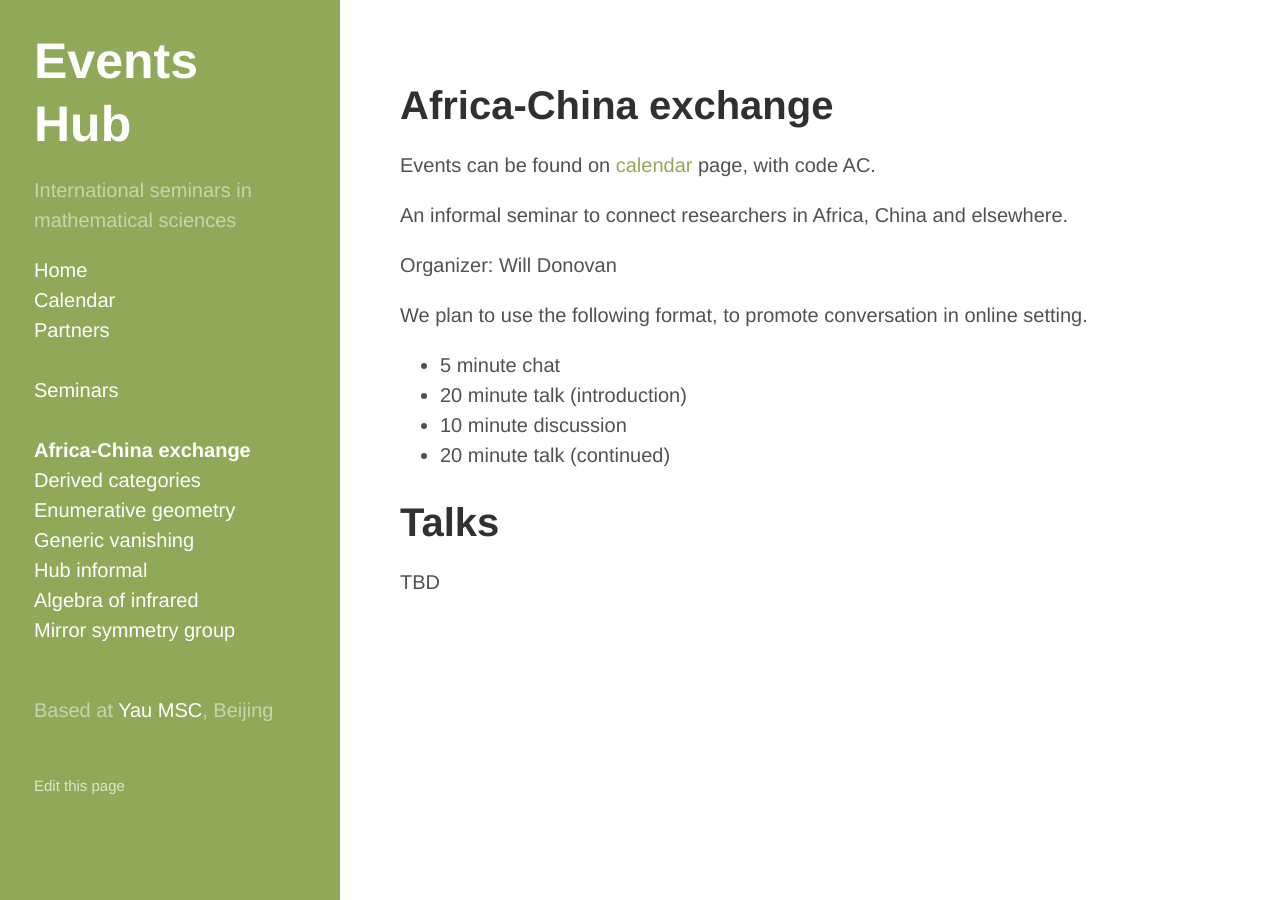
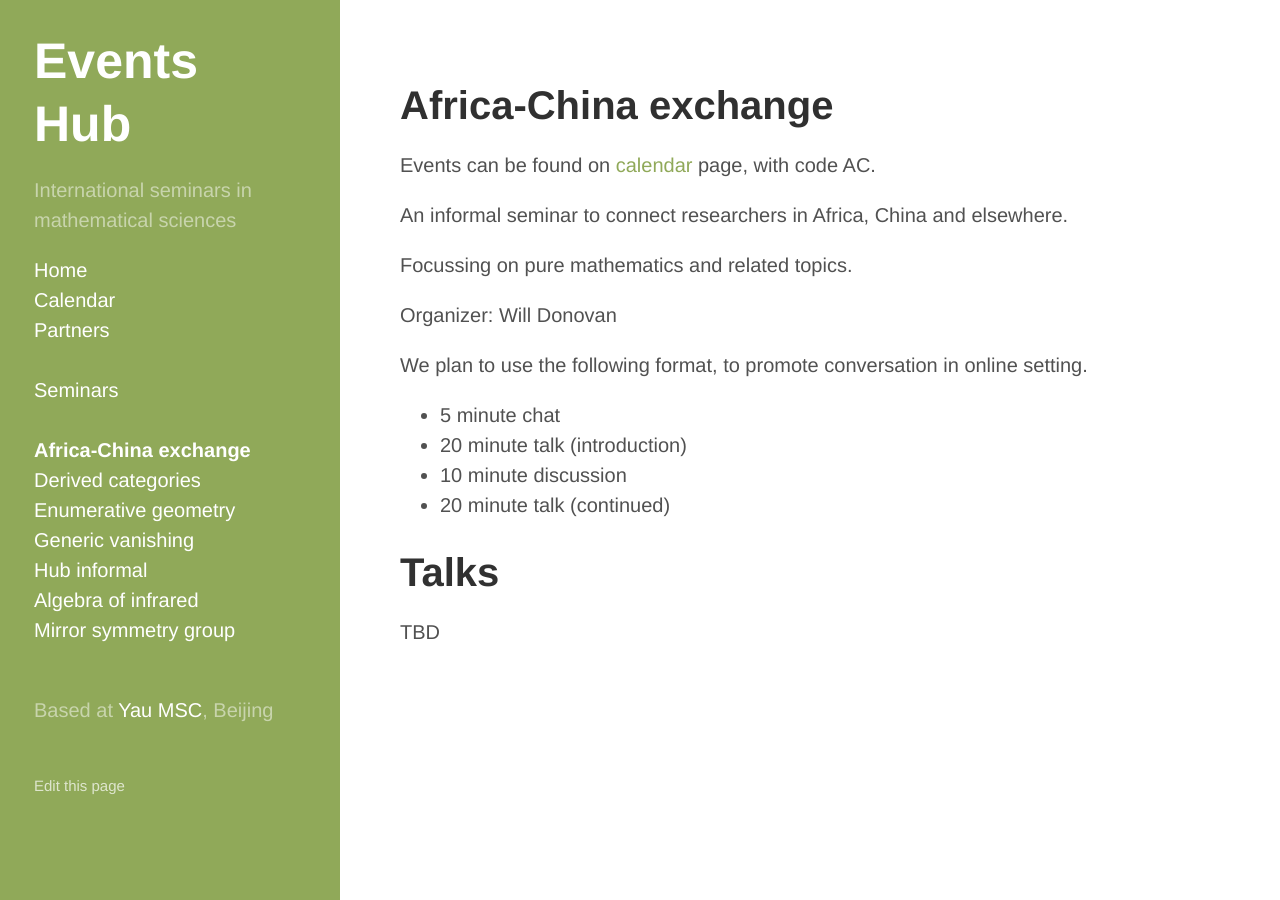
Before and after one commit to yau-msc-events/yau-msc-events.github.io, a Jekyll site: the page built from seminar-ac.md, in a window 1280 px wide. Built offline with Jekyll 4.4.1, drawn with Linux system fonts in a browser that asks for light colours.

Commit message:
Update seminar-ac.md

```diff
--- a/seminar-ac.md
+++ b/seminar-ac.md
@@ -5,6 +5,8 @@ code: AC
 ---
 
 An informal seminar to connect researchers in Africa, China and elsewhere.
+
+Focussing on pure mathematics and related topics.
 
 Organizer: Will Donovan
 
```
